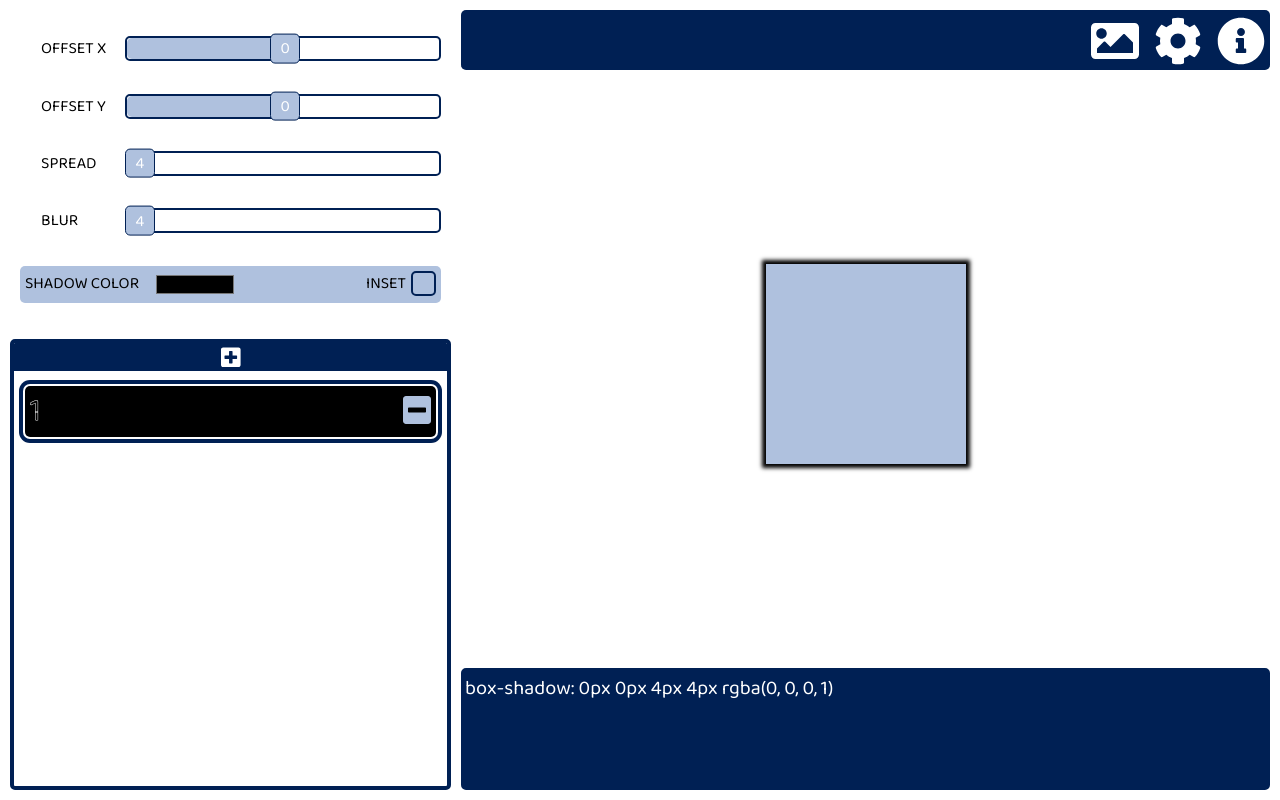
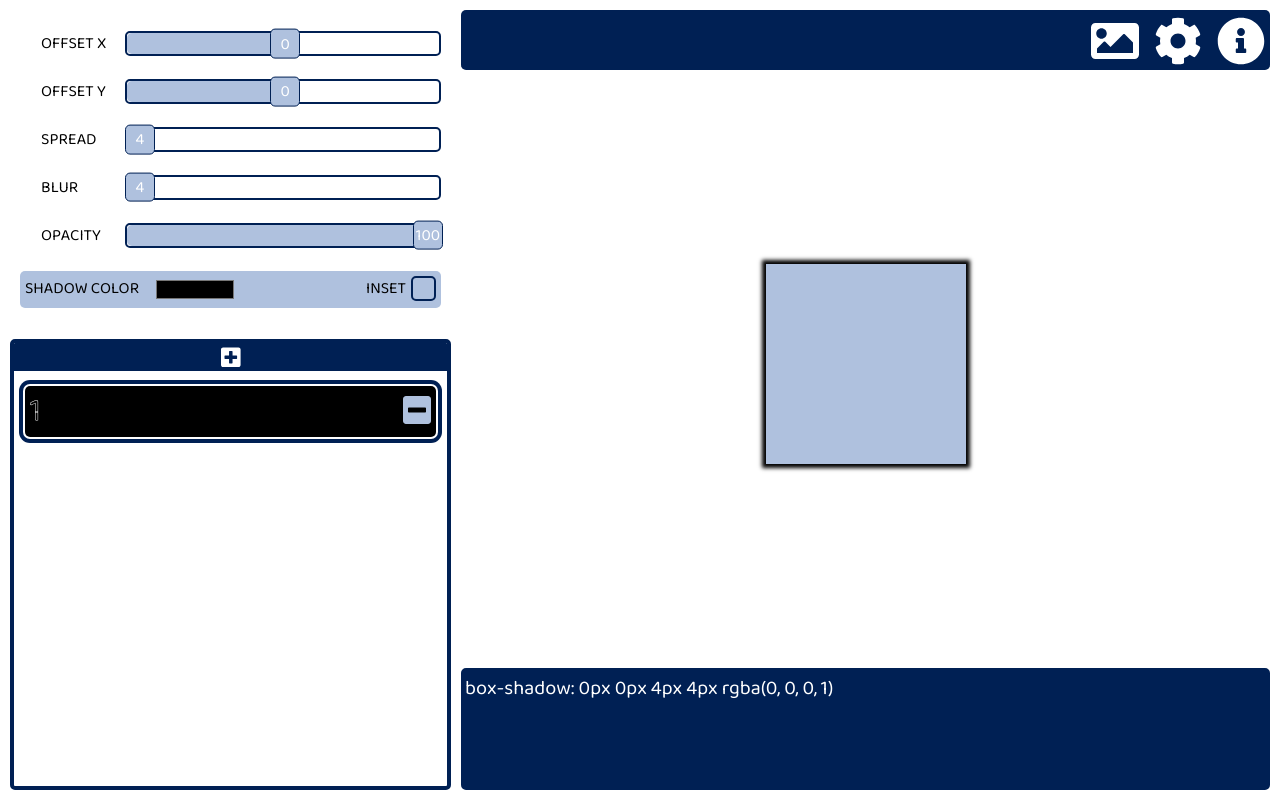
Before and after one commit to Centmsn/BoxShadow-generator, a React (Create React App) app: page / in a window 1280 px wide. Built offline with nearby package versions, Linux system fonts and the light colour scheme.

Commit message:
add opacity slider

```diff
--- a/src/components/Options/Bar.js
+++ b/src/components/Options/Bar.js
@@ -8,6 +8,7 @@ import {
   setOffsetY,
   setSpread,
   setBlur,
+  setShadowColor,
   changeActiveId,
 } from "../../actions";
 
@@ -24,6 +25,7 @@ const Bar = ({
   setOffsetY,
   setSpread,
   setBlur,
+  setShadowColor,
   changeActiveId,
 }) => {
   const [innerBarWidth, setInnerBarWidth] = useState(0);
@@ -69,6 +71,12 @@ const Bar = ({
         setInnerBarWidth(blur + 15);
         setBarInfo(list[activeId].b);
         break;
+
+      case "Opacity":
+        const opacity = (width / range) * (list[activeId].color.a * 100) - 30;
+        setPosition(opacity);
+        setInnerBarWidth(opacity + 15);
+        setBarInfo(list[activeId].color.a * 100);
     }
   }, [activeId]);
 
@@ -112,6 +120,7 @@ const Bar = ({
     // 2 - offsetY
     // 3 - spread
     // 4 - blur
+    // 5 - opacity
 
     switch (index) {
       case 1:
@@ -129,6 +138,10 @@ const Bar = ({
       case 4:
         setBlur(offset, activeId);
         break;
+
+      case 5:
+        const { r, g, b } = list[activeId].color;
+        setShadowColor(activeId, { r, g, b, a: offset / 100 });
     }
   };
 
@@ -194,5 +207,6 @@ export default connect(mapStateToProps, {
   setOffsetY,
   setSpread,
   setBlur,
+  setShadowColor,
   changeActiveId,
 })(Bar);
--- a/src/components/Options/Options.js
+++ b/src/components/Options/Options.js
@@ -1,4 +1,3 @@
-import { connect } from "react-redux";
 import styled from "styled-components";
 import { useState } from "react";
 
@@ -11,6 +10,7 @@ const Options = () => {
   const [positionY, setPositionY] = useState(0);
   const [positionSpread, setPositionSpread] = useState(0);
   const [positionBlur, setPositionBlur] = useState(0);
+  const [positionOpacity, setPositionOpacity] = useState(10);
 
   return (
     <Wrapper>
@@ -22,6 +22,7 @@ const Options = () => {
         min={-100}
         max={100}
       />
+
       <Bar
         text="Offset Y"
         position={positionY}
@@ -30,6 +31,7 @@ const Options = () => {
         min={-100}
         max={100}
       />
+
       <Bar
         text="Spread"
         position={positionSpread}
@@ -38,6 +40,7 @@ const Options = () => {
         min={0}
         max={100}
       />
+
       <Bar
         text="Blur"
         position={positionBlur}
@@ -46,6 +49,16 @@ const Options = () => {
         min={0}
         max={100}
       />
+
+      <Bar
+        text="Opacity"
+        position={positionOpacity}
+        setPosition={setPositionOpacity}
+        index={5}
+        min={0}
+        max={100}
+      />
+
       <SubContainer>
         <RGBColor />
         <Checkbox text="Inset" />
@@ -78,8 +91,4 @@ const SubContainer = styled.div`
   padding: 5px;
 `;
 
-const mapStateToProps = (state) => {
-  return {};
-};
-
-export default connect(mapStateToProps, {})(Options);
+export default Options;
--- a/src/components/Options/RGBColor.js
+++ b/src/components/Options/RGBColor.js
@@ -1,12 +1,20 @@
 import { connect } from "react-redux";
 import styled from "styled-components";
-import { useState } from "react";
+import { useState, useEffect } from "react";
 
-import { convertHexToRgb } from "../../helpers";
+import { convertHexToRgb, convertRgbToHex } from "../../helpers";
 import { setShadowColor } from "../../actions";
 
-const RGBColor = ({ activeId, setShadowColor }) => {
+const RGBColor = ({ list, activeId, setShadowColor }) => {
   const [thorttle, setThrottle] = useState(true);
+  const [hexColor, setHexColor] = useState(null);
+
+  useEffect(() => {
+    const { r, g, b } = list[activeId].color;
+    const hex = convertRgbToHex(r, g, b);
+
+    setHexColor(hex);
+  }, [activeId]);
 
   const handleColorChange = (e) => {
     if (!thorttle) {
@@ -17,6 +25,7 @@ const RGBColor = ({ activeId, setShadowColor }) => {
 
     const color = convertHexToRgb(e.target.value);
     setShadowColor(activeId, color);
+    setHexColor(e.target.value);
     setTimeout(() => {
       setThrottle(true);
     }, 50);
@@ -25,7 +34,7 @@ const RGBColor = ({ activeId, setShadowColor }) => {
   return (
     <Wrapper>
       <p>SHADOW COLOR</p>
-      <ColorInput type="color" onChange={handleColorChange} />
+      <ColorInput type="color" onChange={handleColorChange} value={hexColor} />
     </Wrapper>
   );
 };
@@ -62,6 +71,7 @@ const ColorInput = styled.input`
 const mapStateToProps = (state) => {
   return {
     activeId: state.activeId,
+    list: state.boxShadowList,
   };
 };
 
--- a/src/helpers/index.js
+++ b/src/helpers/index.js
@@ -24,17 +24,26 @@ export const convertHexToRgb = (h) => {
     g = 0,
     b = 0;
 
-  // 3 digits
   if (h.length == 4) {
     r = "0x" + h[1] + h[1];
     g = "0x" + h[2] + h[2];
     b = "0x" + h[3] + h[3];
-
-    // 6 digits
   } else if (h.length == 7) {
     r = "0x" + h[1] + h[2];
     g = "0x" + h[3] + h[4];
     b = "0x" + h[5] + h[6];
   }
-  return { r: +r, g: +g, b: +b, a: 100 };
+  return { r: +r, g: +g, b: +b, a: 1 };
 };
+
+export const convertRgbToHex = (r, g, b) => {
+  r = r.toString(16);
+  g = g.toString(16);
+  b = b.toString(16);
+
+  if (r.length == 1) r = "0" + r;
+  if (g.length == 1) g = "0" + g;
+  if (b.length == 1) b = "0" + b;
+
+  return "#" + r + g + b;
+};
```
Also changed, not shown: 1 other file (tests, documents, lock files or other folders).
